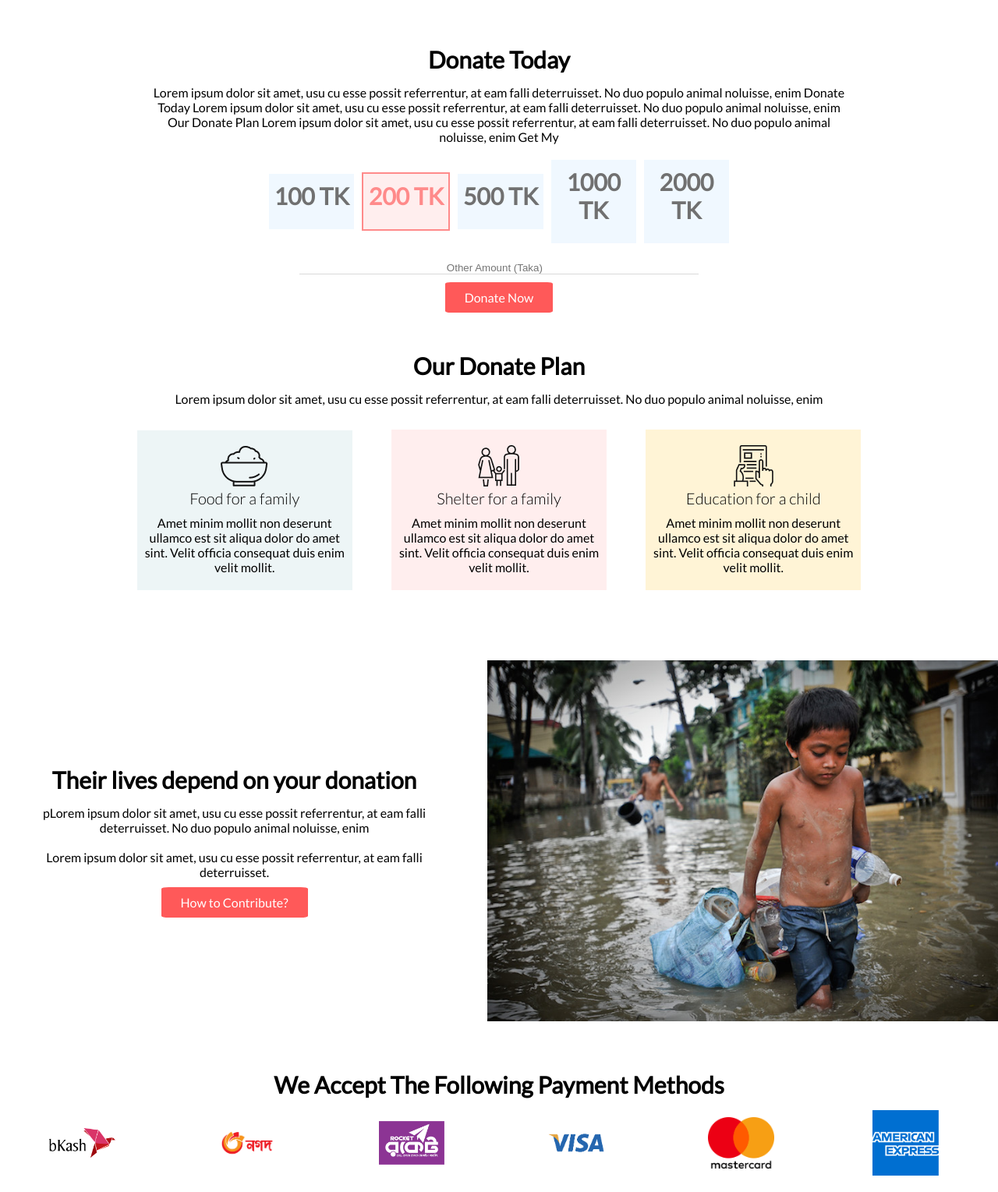
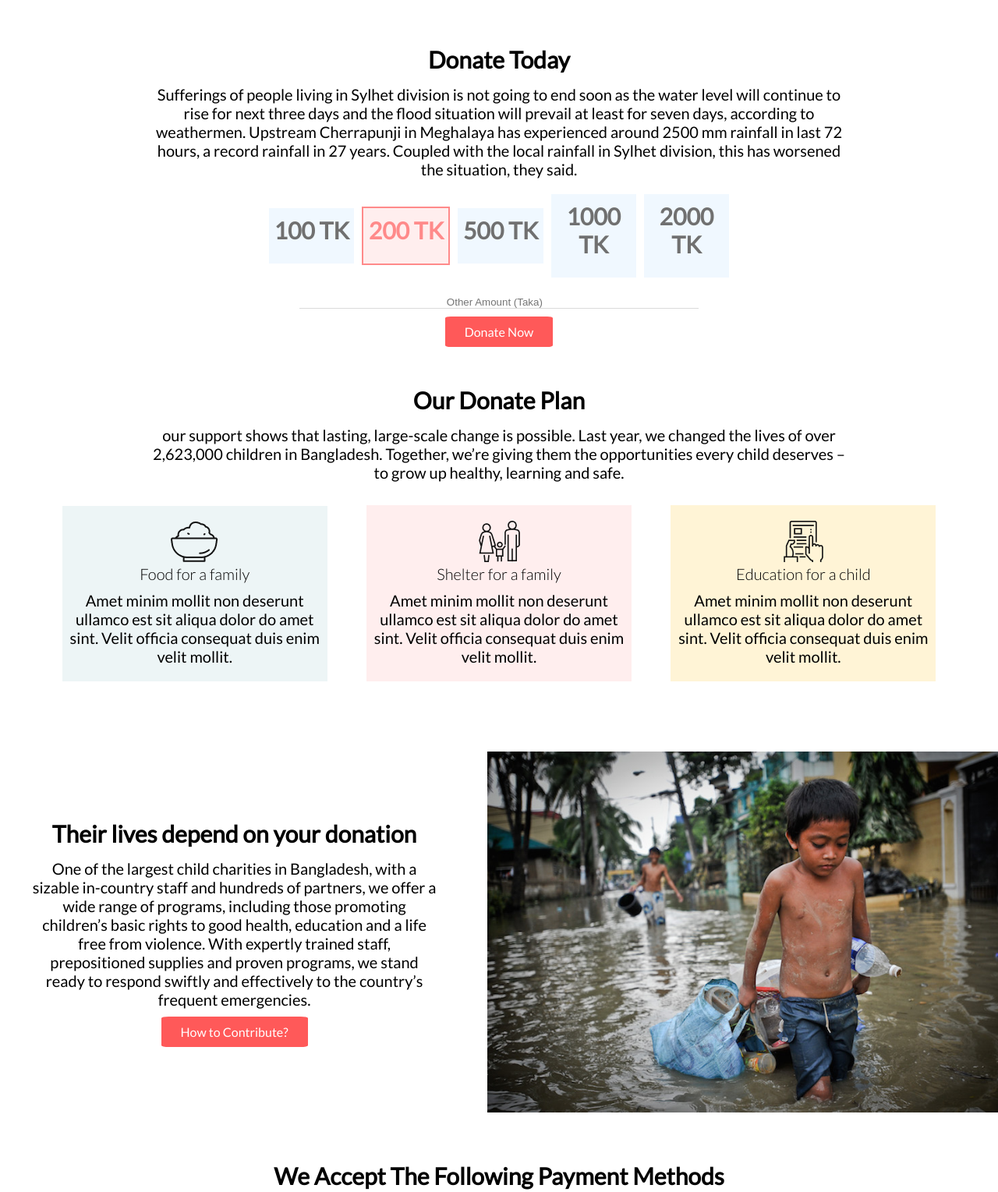
Before and after one commit to TanvirHasanPrince/assignment1, a plain HTML site: page index.html in a window 1280 px wide. Shown: the part 863-2392 px from the top of the page at 78% size. Drawn offline with Linux system fonts and the light colour scheme.

Commit message:
Assignment 1 Final Version

```diff
--- a/index.html
+++ b/index.html
@@ -11,9 +11,12 @@
       rel="stylesheet"
     />
 
-    <link rel="preconnect" href="https://fonts.googleapis.com">
-<link rel="preconnect" href="https://fonts.gstatic.com" crossorigin>
-<link href="https://fonts.googleapis.com/css2?family=Dancing+Script:wght@600&family=Lato:ital,wght@0,100;0,300;0,400;1,300&family=Open+Sans:wght@300&family=Roboto:ital,wght@0,100;0,300;0,400;0,500;0,700;0,900;1,100;1,300;1,400;1,500;1,700;1,900&family=Rubik:ital,wght@0,300;0,400;0,500;0,600;0,700;0,800;0,900;1,300;1,400;1,500;1,600;1,700;1,800;1,900&family=Work+Sans:ital,wght@0,100;0,200;0,300;0,400;0,500;0,600;0,700;0,800;0,900;1,100;1,200;1,300;1,400;1,500;1,600;1,700;1,800;1,900&display=swap" rel="stylesheet">
+    <link rel="preconnect" href="https://fonts.googleapis.com" />
+    <link rel="preconnect" href="https://fonts.gstatic.com" crossorigin />
+    <link
+      href="https://fonts.googleapis.com/css2?family=Dancing+Script:wght@600&family=Lato:ital,wght@0,100;0,300;0,400;1,300&family=Open+Sans:wght@300&family=Roboto:ital,wght@0,100;0,300;0,400;0,500;0,700;0,900;1,100;1,300;1,400;1,500;1,700;1,900&family=Rubik:ital,wght@0,300;0,400;0,500;0,600;0,700;0,800;0,900;1,300;1,400;1,500;1,600;1,700;1,800;1,900&family=Work+Sans:ital,wght@0,100;0,200;0,300;0,400;0,500;0,600;0,700;0,800;0,900;1,100;1,200;1,300;1,400;1,500;1,600;1,700;1,800;1,900&display=swap"
+      rel="stylesheet"
+    />
     <link rel="stylesheet" href="style.css" />
     <title>Donate</title>
   </head>
@@ -26,9 +29,10 @@
           More In Need
         </h1>
         <h3>
-          Lorem ipsum dolor sit amet, usu cu esse possit referrentur, at eam
-          falli <br />
-          deterruisset. No duo populo animal noluisse, enim
+          The ongoing flood in the northwest has so far claimed at least 22
+          lives in Sylhet and Netrakona, with the death toll <br />
+          expected to go up as information from remote areas is coming to the
+          authorities belatedly.
         </h3>
         <a href="#" target="_blank" class="primary-button"> Donate Now</a>
       </div>
@@ -41,12 +45,13 @@
         <div class="donate_items_upper_part">
           <h2>Donate Today</h2>
           <p>
-            Lorem ipsum dolor sit amet, usu cu esse possit referrentur, at eam
-            falli deterruisset. No duo populo animal noluisse, enim Donate Today
-            Lorem ipsum dolor sit amet, usu cu esse possit referrentur, at eam
-            falli deterruisset. No duo populo animal noluisse, enim Our Donate
-            Plan Lorem ipsum dolor sit amet, usu cu esse possit referrentur, at
-            eam falli deterruisset. No duo populo animal noluisse, enim Get My
+            Sufferings of people living in Sylhet division is not going to end
+            soon as the water level will continue to rise for next three days
+            and the flood situation will prevail at least for seven days,
+            according to weathermen. Upstream Cherrapunji in Meghalaya has
+            experienced around 2500 mm rainfall in last 72 hours, a record
+            rainfall in 27 years. Coupled with the local rainfall in Sylhet
+            division, this has worsened the situation, they said.
           </p>
         </div>
 
@@ -85,8 +90,10 @@
       <div class="donate_plan_upper_part">
         <h2>Our Donate Plan</h2>
         <p>
-          Lorem ipsum dolor sit amet, usu cu esse possit referrentur, at eam
-          falli deterruisset. No duo populo animal noluisse, enim
+          our support shows that lasting, large-scale change is possible. Last
+          year, we changed the lives of over 2,623,000 children in Bangladesh.
+          Together, we’re giving them the opportunities every child deserves –
+          to grow up healthy, learning and safe.
         </p>
       </div>
 
@@ -133,11 +140,15 @@
       <div class="donation_depend_items">
         <div class="donation_depend_left_side">
           <h2>Their lives depend on your donation</h2>
-          pLorem ipsum dolor sit amet, usu cu esse possit referrentur, at eam
-          falli deterruisset. No duo populo animal noluisse, enim <br />
-          <br />
-          Lorem ipsum dolor sit amet, usu cu esse possit referrentur, at eam
-          falli deterruisset. <br />
+          <p>
+            One of the largest child charities in Bangladesh, with a sizable
+            in-country staff and hundreds of partners, we offer a wide range of
+            programs, including those promoting children’s basic rights to good
+            health, education and a life free from violence. With expertly
+            trained staff, prepositioned supplies and proven programs, we stand
+            ready to respond swiftly and effectively to the country’s frequent
+            emergencies.<br />
+          </p>
           <a href="#" target="_blank" class="primary-button">
             How to Contribute?</a
           >
@@ -199,18 +210,17 @@
         <div class="get_my_updates_items_upper_item">
           <h2>Get My Updates</h2>
           <p>
-          Lorem ipsum dolor sit amet, usu cu esse possit referrentur, at eam falli
-deterruisset. No duo populo animal noluisse, enim
+            Support Save the Children’s mission. Donate to help children in
+            Bangladesh and around the world grow up healthy, educated and safe.
           </p>
         </div>
         <div class="get_my_updates_items_lower_item">
           <div class="get_my_updates_items_lower_item_box">
-        <input type="email" placeholder="Email">
-         <button stype="submit"> Subscribe</button>
+            <input type="email" placeholder="Email" />
+            <button stype="submit">Subscribe</button>
           </div>
         </div>
       </div>
-
     </section>
     <!-- End of Get My Updates section -->
     <footer class=" ">
--- a/style.css
+++ b/style.css
@@ -49,11 +49,11 @@ h3 {
 /* Banner CSS Start */
 
 .banner {
-  background: linear-gradient( to bottom, rgba(0, 0, 0, 0.1), rgba(0, 0, 0, 0.7)), url(./Images/banner-img.jpg);
+  background: linear-gradient(to bottom, rgba(0, 0, 0, 0.1), rgba(0, 0, 0, 0.7)),
+    url(./Images/banner-img.jpg);
   background-repeat: no-repeat;
   background-position: center;
   background-size: cover;
-
 }
 
 .banner_items {
@@ -80,6 +80,7 @@ h3 {
   color: black;
   width: 70%;
   margin: 0 auto;
+  font-size: 15px;
 }
 
 .donate_items_middle_part_items {
@@ -145,6 +146,7 @@ h3 {
   color: black;
   width: 70%;
   margin: 0 auto;
+  font-size: 15px;
 }
 
 .donate_plan_lower_part {
@@ -208,6 +210,7 @@ h3 {
   font-weight: 600;
 }
 .donation_depend_left_side p {
+  font-size: 15px;
 }
 
 .donation_depend_right_side {
@@ -318,7 +321,11 @@ footer h3 {
 
 footer p {
   color: #fff;
-  font-size: 12px;
+  font-size: 15px;
   text-align: center;
 }
+
+p {
+  font-size: 20px !important;
+}
 /* Footer End */
```
Lines whose indentation alone changed are shown as unchanged.
